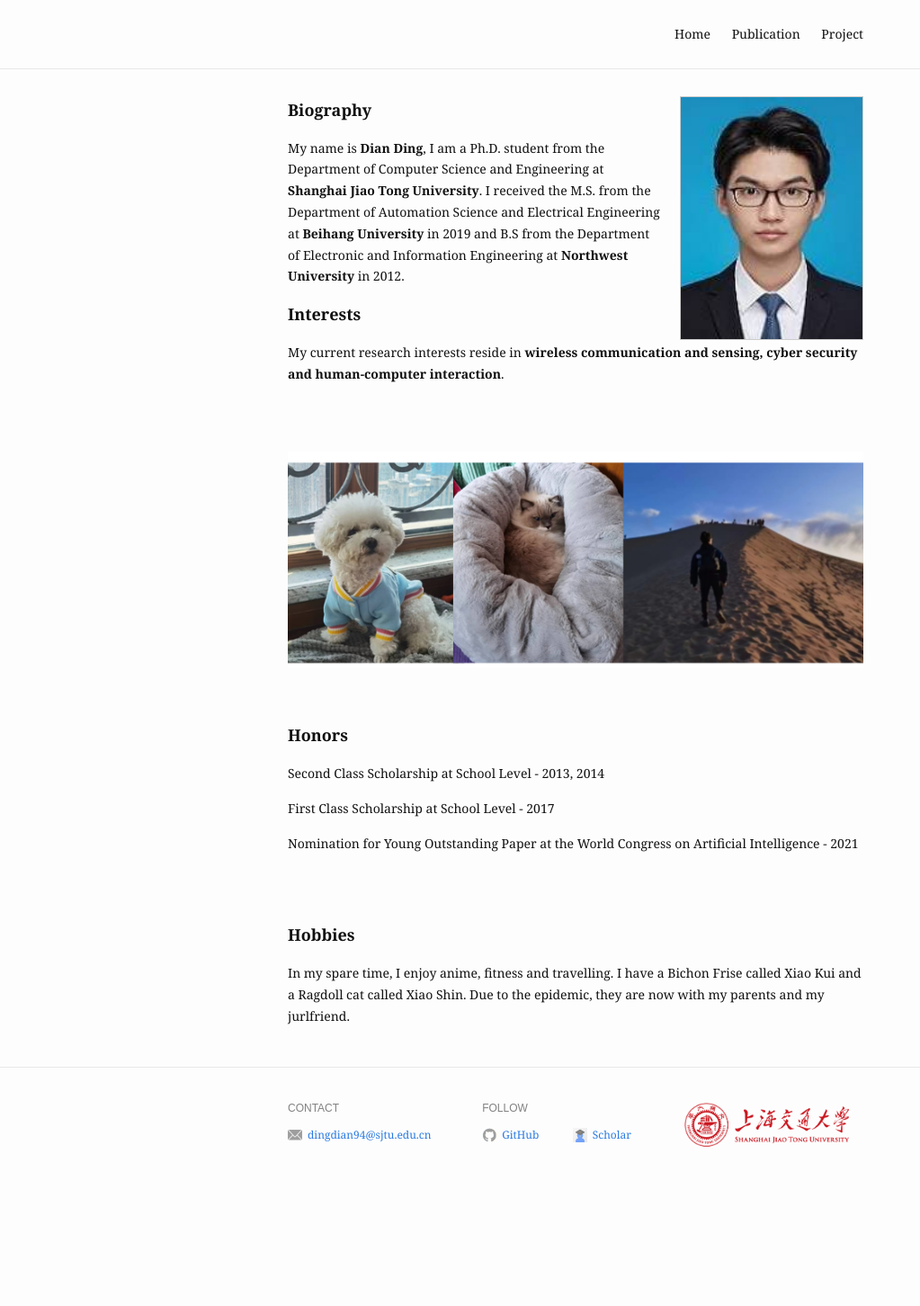
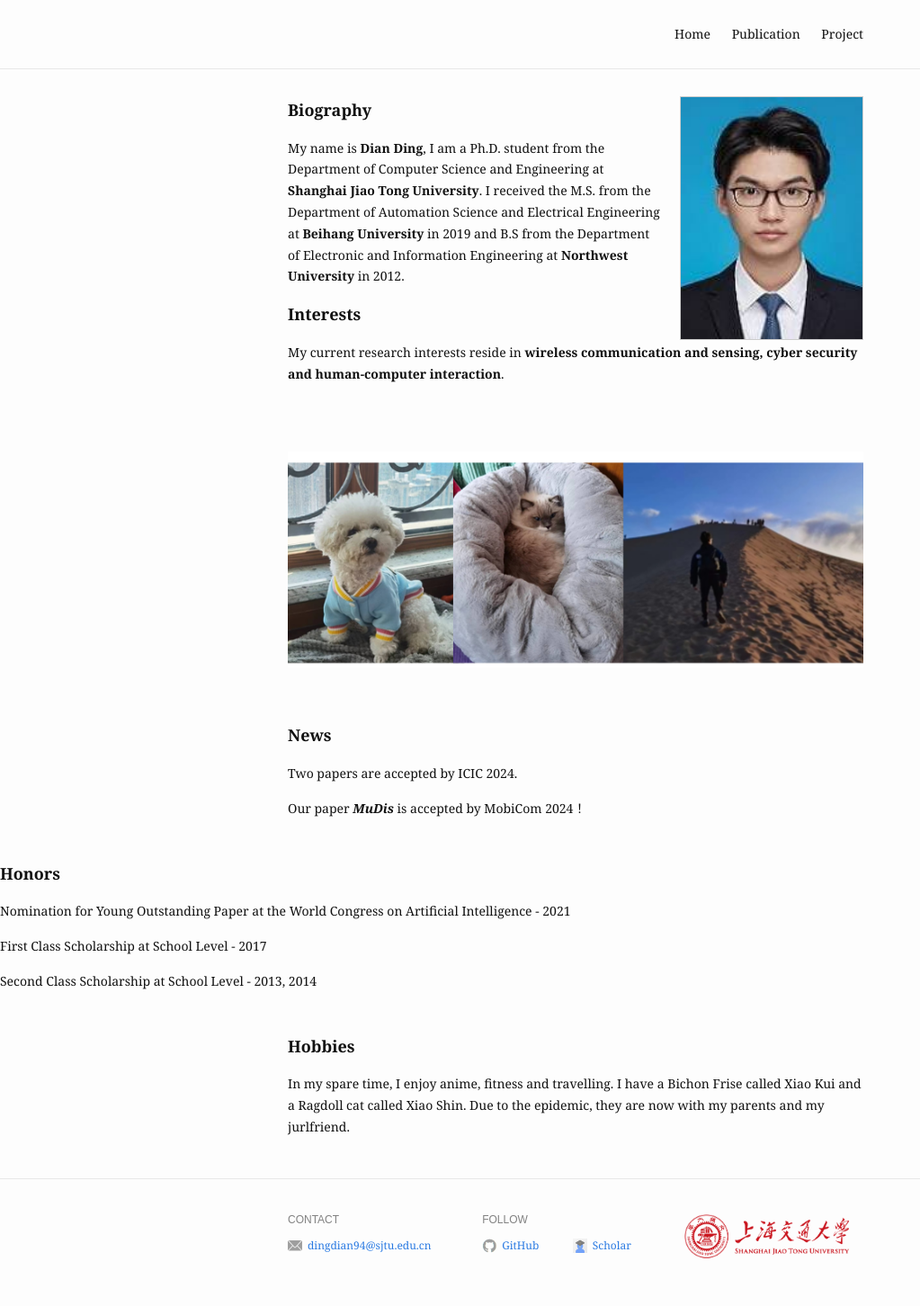
Before and after one commit to dianding0102/dian_web, a Jekyll site: the page built from index.md, in a window 1280 px wide. Shown: the whole page at 90% size, without its empty margins (0-1023 px from the left). Built offline with Jekyll 4.4.1, drawn with Linux system fonts in a browser that asks for light colours; before the commit the page ends 1328 px from its top, so only the background shows below that.

Commit message:
Update home.html

```diff
--- a/_layouts/home.html
+++ b/_layouts/home.html
@@ -36,18 +36,30 @@
         <div class="home">
 
         <p>
+        <font size=4><b>News</b></font>
+        </p>
+          <p>
+            Two papers are accepted by ICIC 2024.
+          </p>
+          <p>
+            Our paper <i><b>MuDis</b></i> is accepted by MobiCom 2024！
+          </p>
+        </div>
+      </div>
+    </div>
+
+        <p>
         <font size=4><b>Honors</b></font>
         </p>
+          <p>
+            Nomination for Young Outstanding Paper at the World Congress on Artificial Intelligence - 2021
+        </p>
+         <p>
+            First Class Scholarship at School Level - 2017
+          </p>
         <p>
             Second Class Scholarship at School Level - 2013, 2014
           </p>
-          <p>
-            First Class Scholarship at School Level - 2017
-          </p>
-          <p>
-            Nomination for Young Outstanding Paper at the World Congress on Artificial Intelligence - 2021
-        </p>
-
         </div>
       </div>
     </div>
```
